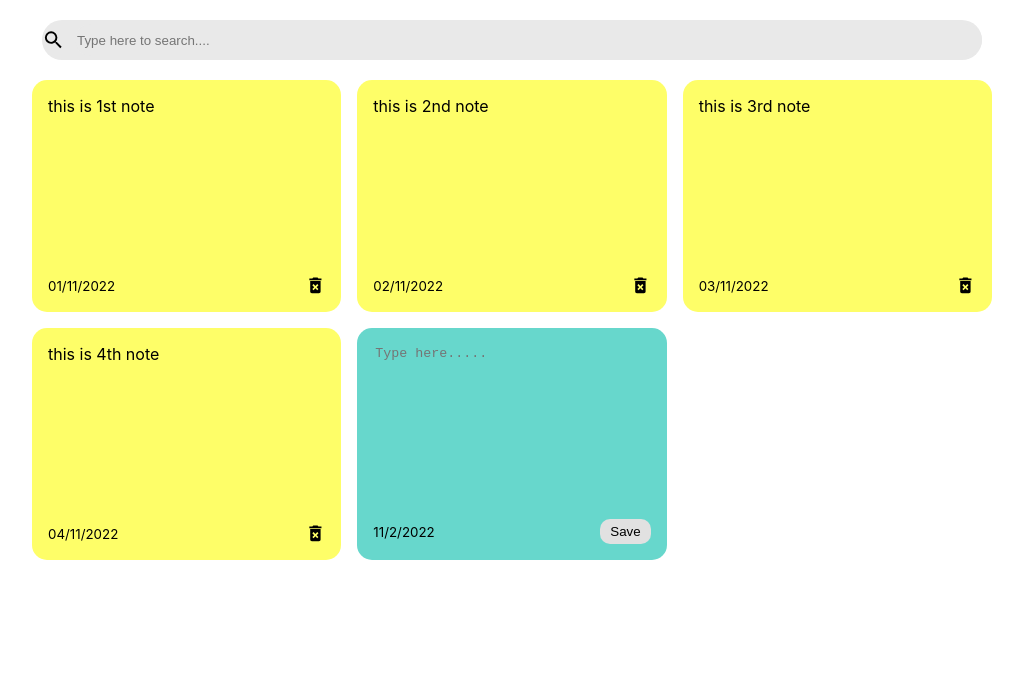
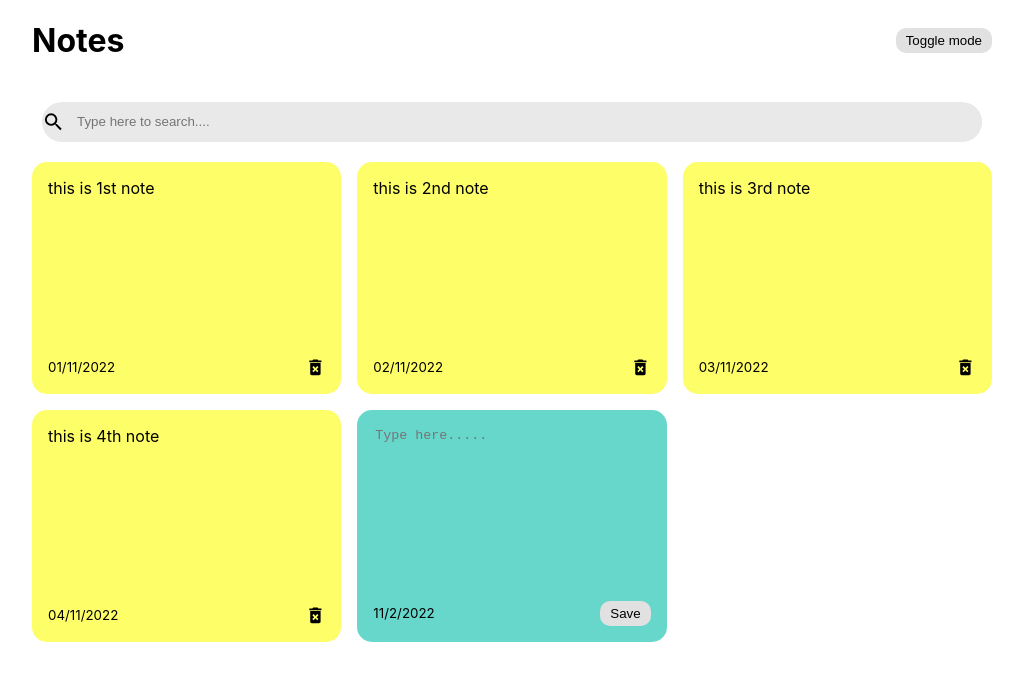
Before and after one commit to Jothishwar/React-Notes-App, a React (Create React App) app: page / in a window 1280 px wide. Shown: the top 680 px of the page, without its empty margins (128-1151 px from the left). Built offline with nearby package versions, Linux system fonts and the light colour scheme; the HTML template or start-up script is replaced by a standard one.

Commit message:
header & darkmode

```diff
--- a/src/App.js
+++ b/src/App.js
@@ -2,6 +2,7 @@ import NotesList from './components/notesList';
 import { useState } from 'react';
 import { nanoid } from 'nanoid';
 import Search from './components/Search';
+import Header from './components/Header';
 
 function App() {
   const [notes,setNotes] = useState([
@@ -29,6 +30,8 @@ function App() {
 
   const [searchText,setSearchText]=useState('');
 
+  const [darkMode,setDarkMode]=useState(false);
+
   const handleSave = (text) => {
     console.log(text);
     const date=new Date();
@@ -47,13 +50,16 @@ function App() {
   }
 
   return (
+    <div className={`${darkMode && 'dark-mode'}`}>
       <div className="container">
+        <Header handleDarkMode={setDarkMode} />
         <Search handleSearch={setSearchText} />
         <NotesList
           notes={notes.filter((note) => note.text.toLowerCase().includes(searchText))}
           handleSave={handleSave}
           handleDel={handleDel} />
       </div>
+    </div>
   );
 }
 
--- /dev/null
+++ b/src/components/Header.js
@@ -0,0 +1,15 @@
+import React from 'react';
+
+function Header(props){
+	return(
+		<div className='header'>
+			<h1>Notes</h1>
+			<button
+				className='toggle'
+				onClick={()=>props.handleDarkMode((prev)=>!prev)}
+				>Toggle mode</button>
+		</div>
+	)
+}
+
+export default Header;
--- a/src/index.css
+++ b/src/index.css
@@ -96,3 +96,28 @@ textarea:focus{
 .search input:focus{
   outline: none;
 }
+
+.header{
+  display: flex;
+  justify-content: space-between;
+  align-items: center;
+}
+
+.toggle{
+  background-color: #e1e1e1;
+  border: none;
+  border-radius: 10px;
+  padding: 5px 10px;
+}
+
+.toggle:hover{
+  cursor: pointer;
+}
+
+.dark-mode{
+  background-color: black;
+}
+
+.dark-mode h1{
+  color: white;
+}
```
Lines whose indentation alone changed are shown as unchanged.
